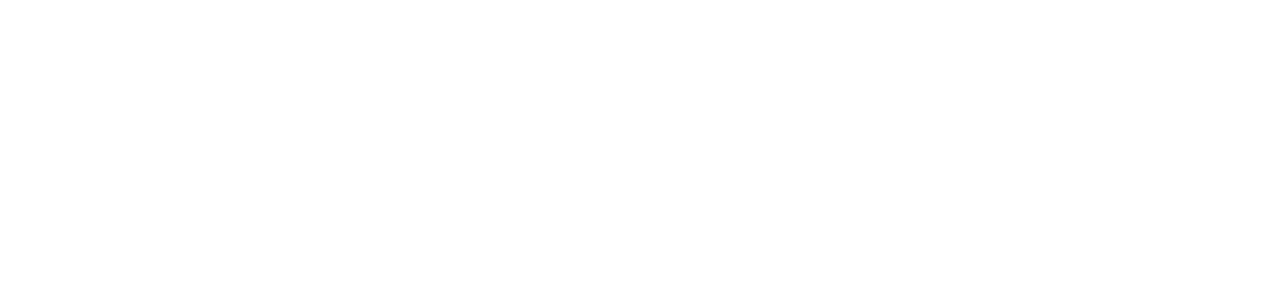
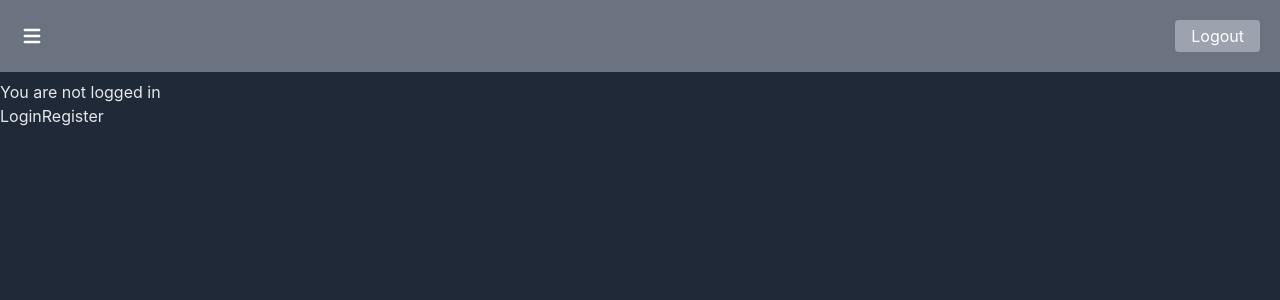
Before and after one commit to Max-Montag/AIModeratedChat-Frontend, a React (Create React App) app: page /notloggedin in a window 1280 px wide. Before the commit this address had no page. Shown: the top 300 px of the page. Built offline with nearby package versions, Linux system fonts and the light colour scheme.

Commit message:
add navbar

```diff
--- a/src/App.tsx
+++ b/src/App.tsx
@@ -1,26 +1,17 @@
 import React from "react";
-import { BrowserRouter as Router, Route, Routes } from "react-router-dom";
-import Login from "./pages/Login";
-import Register from "./pages/Register";
-import ChatRoom from "./pages/ChatRoom";
-import { AuthProvider } from "./contexts/AuthContext";
+import { BrowserRouter as Router } from "react-router-dom";
+import Routes from "./routes";
+import Navbar from "./Navbar/Navbar";
 
 function App() {
   return (
-    <div className="App">
-      <AuthProvider>
-        <Router>
-          <Routes>
-            <Route path="/login" element={<Login />} />
-            <Route path="/register" element={<Register />} />
-            <Route
-              path="/chatroom/:chatRoomId"
-              element={<ChatRoom chatRoomId={"1"} />}
-            />
-            <Route path="/" element={<Login />} />
-          </Routes>
-        </Router>
-      </AuthProvider>
+    <div className="bg-gray-800">
+      <Router>
+        <Navbar />
+        <div className="pt-20 h-screen text-gray-200">
+          <Routes />
+        </div>
+      </Router>
     </div>
   );
 }
--- /dev/null
+++ b/src/Navbar/Navbar.tsx
@@ -0,0 +1,24 @@
+import React from "react";
+import { useAuth } from "../contexts/AuthContext";
+import { MenuIcon } from "@heroicons/react/solid";
+
+const Navbar: React.FC = () => {
+  const { currentUser, logout } = useAuth();
+
+  return (
+    <nav className="fixed z-10 flex items-center justify-between p-5 bg-gray-500 w-full">
+      <div className="flex items-center">
+        <MenuIcon className="h-6 w-6 text-white" />
+        <span className="ml-2 text-white">{currentUser}</span>
+      </div>
+      <button
+        className="bg-gray-400 text-white px-4 py-1 rounded"
+        onClick={logout}
+      >
+        Logout
+      </button>
+    </nav>
+  );
+};
+
+export default Navbar;
--- a/src/contexts/AuthContext.tsx
+++ b/src/contexts/AuthContext.tsx
@@ -4,11 +4,13 @@
 type AuthContextType = {
   currentUser: string | null;
   login: (username: string, password: string) => Promise<void>;
+  logout: () => void;
 };
 
 const AuthContext = createContext<AuthContextType>({
   currentUser: null,
   login: async () => {},
+  logout: () => {},
 });
 
 export const useAuth = () => {
@@ -37,9 +39,16 @@
     }
   };
 
+  const logout = () => {
+    localStorage.removeItem("access");
+    localStorage.removeItem("refresh");
+    setCurrentUser(null);
+  };
+
   const contextValue: AuthContextType = {
     currentUser,
     login,
+    logout,
   };
 
   return (
--- a/src/index.tsx
+++ b/src/index.tsx
@@ -1,15 +1,18 @@
-import React from 'react';
-import ReactDOM from 'react-dom/client';
-import './index.css';
-import App from './App';
-import reportWebVitals from './reportWebVitals';
+import React from "react";
+import ReactDOM from "react-dom/client";
+import "./index.css";
+import App from "./App";
+import reportWebVitals from "./reportWebVitals";
+import { AuthProvider } from "./contexts/AuthContext";
 
 const root = ReactDOM.createRoot(
-  document.getElementById('root') as HTMLElement
+  document.getElementById("root") as HTMLElement
 );
 root.render(
   <React.StrictMode>
-    <App />
+    <AuthProvider>
+      <App />
+    </AuthProvider>
   </React.StrictMode>
 );
 
--- /dev/null
+++ b/src/pages/ChatList.tsx
@@ -0,0 +1,11 @@
+import React from "react";
+
+const ChatList = () => {
+  return (
+    <div>
+      <h1>Chat List</h1>
+    </div>
+  );
+};
+
+export default ChatList;
--- a/src/pages/Login.tsx
+++ b/src/pages/Login.tsx
@@ -1,12 +1,14 @@
 import React, { useState } from "react";
 import axios from "axios";
 import { useAuth } from "../contexts/AuthContext";
+import { useNavigate } from "react-router-dom";
 import { Link } from "react-router-dom";
 
 function Login() {
   const [username, setUsername] = useState("");
   const [password, setPassword] = useState("");
   const { login } = useAuth();
+  const navigate = useNavigate();
 
   const handleSubmit = async (e: React.FormEvent) => {
     e.preventDefault();
@@ -14,6 +16,7 @@
     try {
       await login(username, password);
       alert("Login successful");
+      navigate("/chatlist");
     } catch (error) {
       alert("Failed to login");
     }
--- /dev/null
+++ b/src/pages/NotLoggedIn.tsx
@@ -0,0 +1,14 @@
+import React from "react";
+import { Link } from "react-router-dom";
+
+const NotLoggedIn = () => {
+  return (
+    <div>
+      <h1>You are not logged in</h1>
+      <Link to="/login">Login</Link>
+      <Link to="/register">Register</Link>
+    </div>
+  );
+};
+
+export default NotLoggedIn;
--- a/src/pages/Register.tsx
+++ b/src/pages/Register.tsx
@@ -1,10 +1,12 @@
 import React, { useState } from "react";
+import { useNavigate } from "react-router-dom";
 import axios from "axios";
 
 function Register() {
   const [username, setUsername] = useState("");
   const [password, setPassword] = useState("");
   const [error, setError] = useState("");
+  const navigate = useNavigate();
 
   const register = async (e: React.FormEvent) => {
     e.preventDefault();
@@ -14,7 +16,7 @@
         username,
         password,
       });
-
+      navigate("/login");
       alert("Registration Successful");
     } catch (error) {
       setError("Failed to register");
--- /dev/null
+++ b/src/routes.tsx
@@ -0,0 +1,33 @@
+import { Route, Routes, Navigate } from "react-router-dom";
+import { useAuth } from "./contexts/AuthContext";
+import ChatList from "./pages/ChatList";
+import Login from "./pages/Login";
+import Register from "./pages/Register";
+import NotLoggedIn from "./pages/NotLoggedIn";
+
+const PrivateRoute = ({ children }: { children: React.ReactNode }) => {
+  const { currentUser } = useAuth();
+
+  return currentUser ? <>{children}</> : <Navigate to="/notloggedin" />;
+};
+
+const AppRoutes = () => {
+  return (
+    <Routes>
+      <Route path="/login" element={<Login />} />
+      <Route path="/register" element={<Register />} />
+      <Route
+        path="/chatlist"
+        element={
+          <PrivateRoute>
+            <ChatList />
+          </PrivateRoute>
+        }
+      />
+      <Route path="/notloggedin" element={<NotLoggedIn />} />
+      <Route path="*" element={<Navigate to="/notloggedin" />} />
+    </Routes>
+  );
+};
+
+export default AppRoutes;
```
